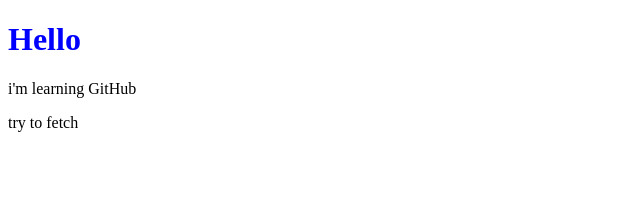
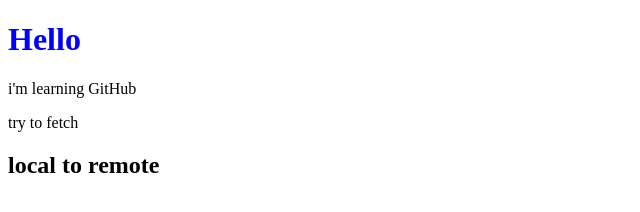
Before and after one commit to yashpuvar/Myrepo, a plain HTML site: page index.html in a window 1280 px wide. Shown: the whole page, without its empty margins (0-640 px from the left). Drawn offline with Linux system fonts and the light colour scheme.

Commit message:
transfer from local to remote

```diff
--- a/index.html
+++ b/index.html
@@ -10,5 +10,6 @@
     <h1>Hello</h1>
     <p>i'm learning GitHub</p>
     <p>try to fetch</p>
+    <h2>local to remote</h2>
 </body>
 </html>
```
